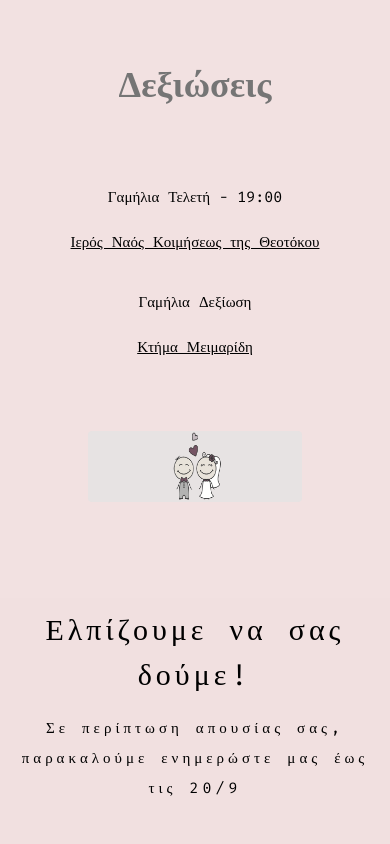
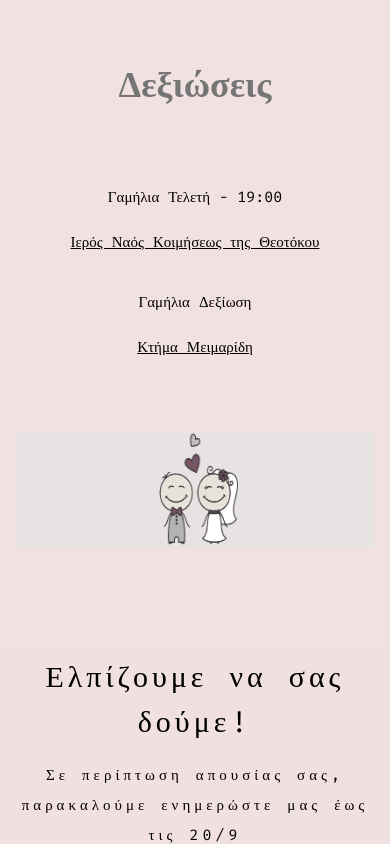
Before and after one commit to georgal/KK-Wedding, a plain HTML site: page index.html in a window 390 px wide. Shown: the part 2211-3055 px from the top of the page. Drawn offline with nearby package versions, Linux system fonts and the light colour scheme.

Commit message:
Add files via upload

```diff
--- a/index.html
+++ b/index.html
@@ -29,8 +29,10 @@ p {line-height: 2}
 
 	#rsvp, #photor{background-color: #F1E0E0;}
 
+	#photor{width:60%;margin:32px 0}
+
 	@media only screen and (max-width: 600px) {
-
+    #photor{width:100%;}
 }
 </style>
 <body>
@@ -95,7 +97,7 @@ p {line-height: 2}
       </div>
     </div>
   </div><br>
-	<img class="w3-round w3-grayscale-min" id="photor" src="g11.png" style="width:60%;margin:32px 0">
+	<img class="w3-round w3-grayscale-min" id="photor" src="g11.png">
 </div>
 
 
```
